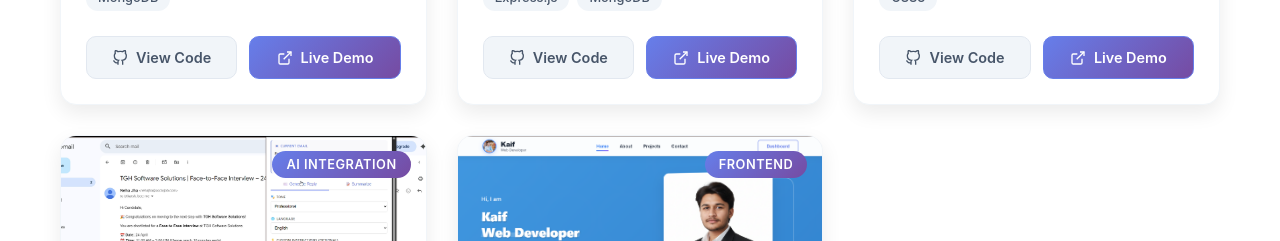
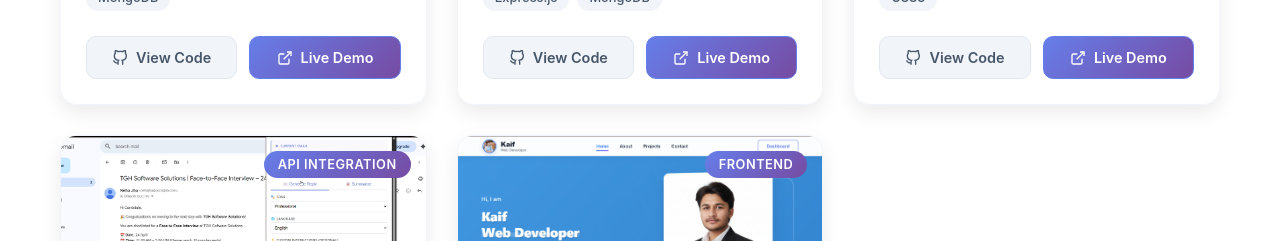
Before and after one commit to kaif8077/my-portfolio, a React (Vite) app in the folder frontend/: page /projects in a window 1280 px wide. Shown: the part 807-1048 px from the top of the page. Built offline with nearby package versions, Linux system fonts and the light colour scheme; no server answers; the HTML template or start-up script is replaced by a standard one.

Commit message:
add prjectdata

```diff
--- a/frontend/src/data/projectsData.js
+++ b/frontend/src/data/projectsData.js
@@ -46,7 +46,7 @@ const projectsData = [
     technologies: ["React", "JavaScript", "AI Integration", "Node.js"],
     github: "https://github.com/kaif8077/ai-gmail-assistant",
     live: "",
-    category: "AI Integration"
+    category: "API Integration"
   },
 
   {
```
